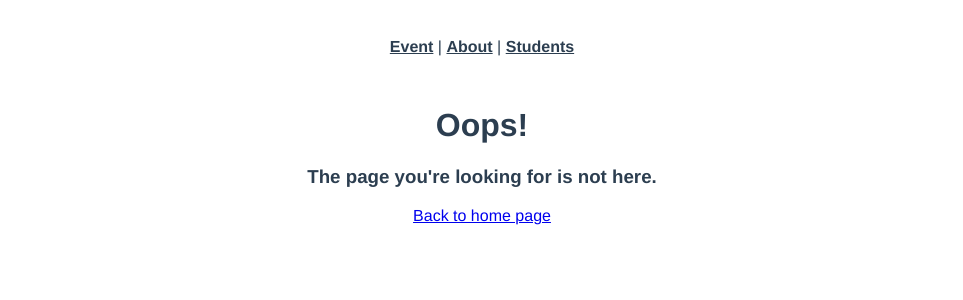
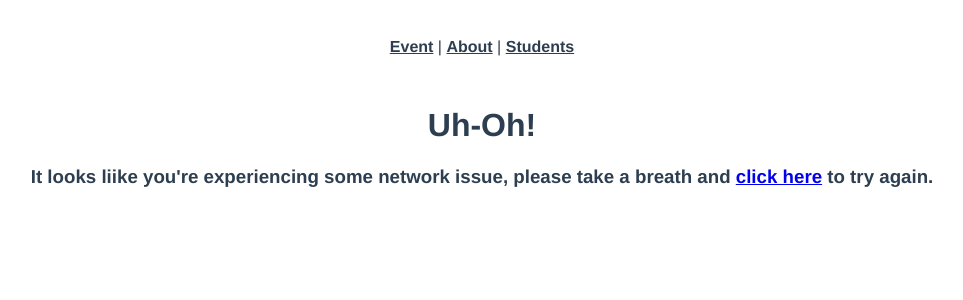
Before and after one commit to muanpee/lab2-Vue-vite, a Vue app in the folder lab02-vue-vite/: page /network-error in a window 1280 px wide. Shown: the top 300 px of the page, without its empty margins (158-1121 px from the left). Built offline with nearby package versions, Linux system fonts and the light colour scheme; the HTML template or start-up script is replaced by a standard one.

Commit message:
add networkerror 5

```diff
--- a/lab02-vue-vite/src/router/index.ts
+++ b/lab02-vue-vite/src/router/index.ts
@@ -7,6 +7,7 @@
 import EventRegisterView from '@/views/event/RegisterView.vue'
 import EventLayoutView from '@/views/event/LayoutView.vue'
 import NotFoundView from '@/views/NotFoundView.vue'
+import NetworkErrorView from '@/views/NetworkErrorView.vue'
 
 const router = createRouter({
   history: createWebHistory(import.meta.env.BASE_URL),
@@ -67,6 +68,11 @@
       path: '/:catchAll(.*)',
       name: 'not-found',
       component : NotFoundView
+    },
+    {
+      path: '/network-error',
+      name: 'network-error-view',
+      component : NetworkErrorView
     }
   ],
 })
--- /dev/null
+++ b/lab02-vue-vite/src/views/NetworkErrorView.vue
@@ -0,0 +1,11 @@
+<template>
+    <div class="networkError">
+        <h1>Uh-Oh!</h1>
+
+        <h3>
+            It looks liike you're experiencing some network issue, please take a breath and
+            <a href="#" @click="$router.go(-1)">click here</a> to try again.
+        </h3>
+
+    </div>
+</template>
--- a/lab02-vue-vite/src/views/event/LayoutView.vue
+++ b/lab02-vue-vite/src/views/event/LayoutView.vue
@@ -17,12 +17,17 @@
     .then((response) => {
       event.value = response.data;
     })
-    .catch(() => {
+    .catch((error) => {
+      if (error.respose && error.response.status === 404){
       router.push({
         name: '404-resource-view',
         params: { resource:'event'}
       })
-    })
+    } else {
+      router.push({ name: 'network-error-view'})
+    }
+
+      })
 })
 </script>
 <template>
```
